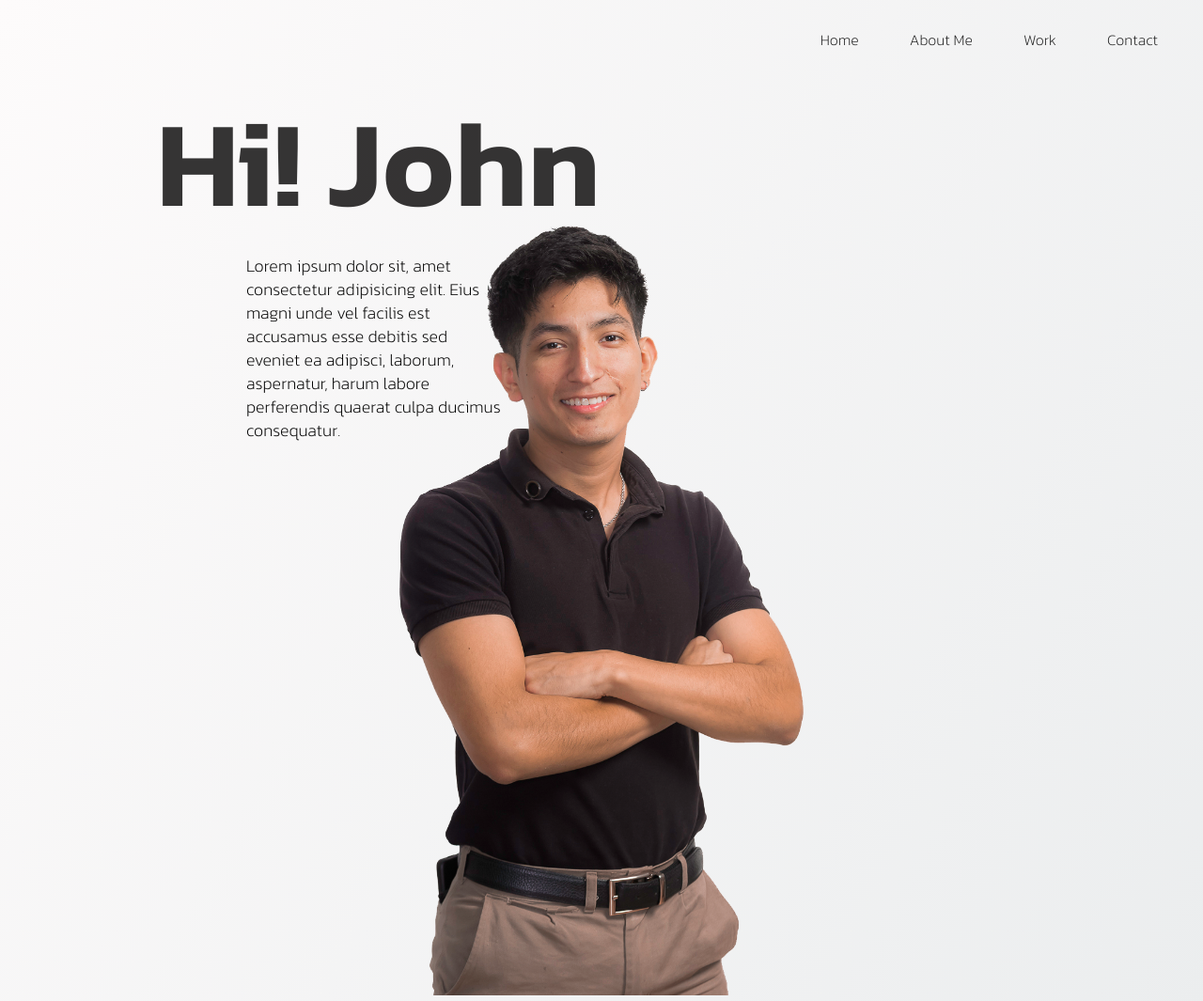
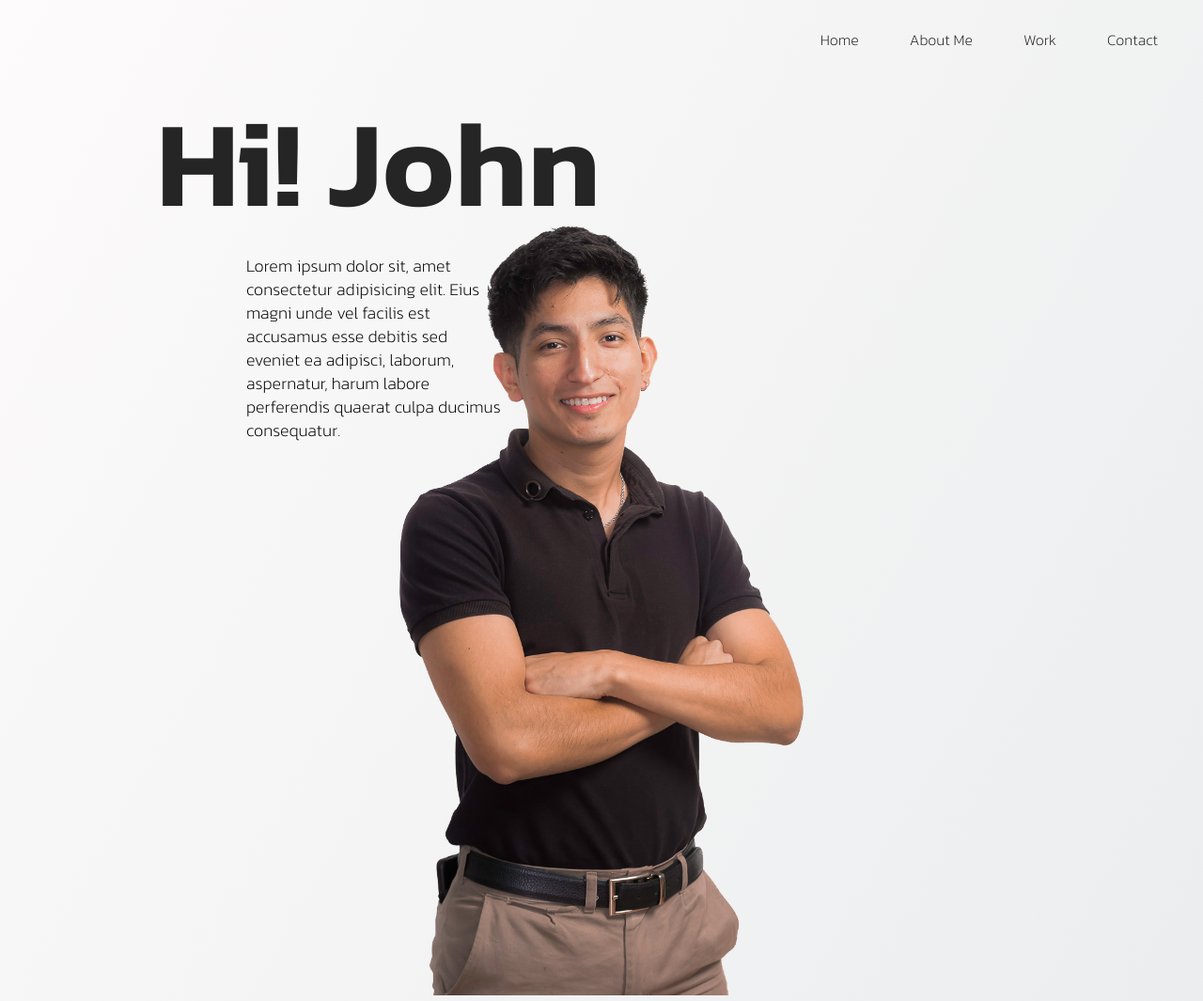
Before and after one commit to jhonnag/Porfolio, a plain HTML site: page index.html in a window 1280 px wide. Shown: the whole page at 94% size. Drawn offline with Linux system fonts and the light colour scheme.

Commit message:
se cambio el color al Titulo

```diff
--- a/css/estilos.css
+++ b/css/estilos.css
@@ -49,7 +49,7 @@ li a {
 
 .title {
     font-family: 'Kanit', sans-serif;
-    color: rgba(25, 24, 24, 0.877);
+    color: rgba(0, 0, 0, 0.85);
     font-size: 130px;
     font-weight: 800;
 }
```
